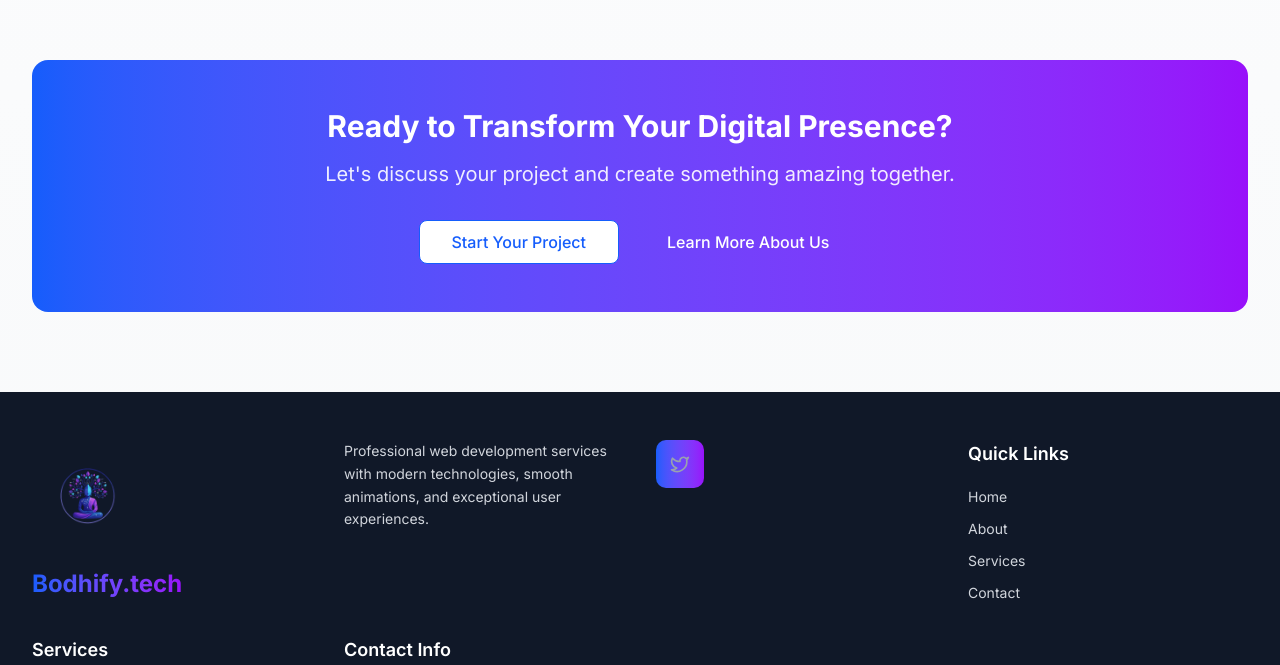
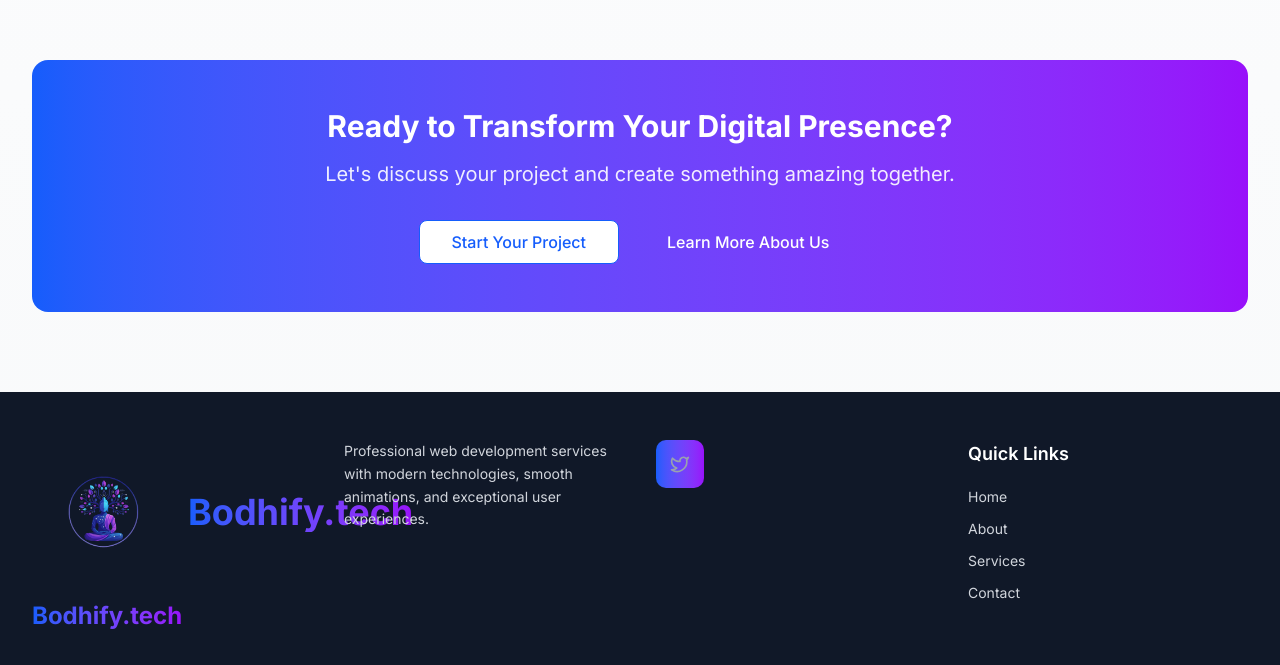
Before and after one commit to Anish508/NEXT-JS-WEBSITE, a Next.js app in the folder theme/: page / in a window 1280 px wide. Shown: the part 2132-2797 px from the top of the page. Built offline with nearby package versions, Linux system fonts and the light colour scheme.

Commit message:
modified:   theme/src/components/layout/Footer.jsx 	modified:   theme/src/components/layout/Navbar.jsx

```diff
--- a/theme/src/components/layout/Footer.jsx
+++ b/theme/src/components/layout/Footer.jsx
@@ -39,16 +39,19 @@ const Footer = () => {
         <div className="grid grid-cols-1 md:grid-cols-2 lg:grid-cols-4 gap-8">
           {/* Company Info */}
           <div className="space-y-4">
-            <div className="flex items-center space-x-2">
-              <div className="relative w-12 h-12 sm:w-20 sm:h-20 md:w-28 md:h-28">
-                <Image
-                  src="/brand-logo.png"
-                  alt="Bodhify.tech Logo"
-                  fill
-                  className="object-contain"
-                  priority
-                />
-              </div>
+            <div className="flex items-center space-x-3">
+              <Image
+                src="/brand-logo.png"
+                alt="Bodhify.tech Logo"
+                width={120} // default size
+                height={120}
+                className="object-contain w-12 h-12 sm:w-20 sm:h-20 md:w-28 md:h-28 lg:w-36 lg:h-36"
+                priority
+              />
+
+              <span className="text-lg sm:text-xl md:text-3xl lg:text-4xl font-bold bg-gradient-to-r from-blue-600 to-purple-600 bg-clip-text text-transparent">
+                Bodhify.tech
+              </span>
             </div>
 
             {/* Brand Text */}
--- a/theme/src/components/layout/Navbar.jsx
+++ b/theme/src/components/layout/Navbar.jsx
@@ -57,12 +57,12 @@ const Navbar = () => {
           {/* Logo */}
           <Link href="/" className="flex items-center space-x-4">
             {/* Logo Image */}
-            <div className="relative w-16 h-16 sm:w-26 sm:h-26 md:w-34 md:h-34 m-2">
+            <div className="relative w-20 h-20 sm:w-32 sm:h-32 md:w-36 md:h-26 lg:w-45 lg:h-45 m-2">
               <Image
                 src="/brand-logo.png"
                 alt="Bodhify.tech Logo"
                 fill
-                style={{ objectFit: "contain", marginTop: "5px" }}
+                className="object-contain"
                 priority
               />
             </div>
@@ -148,7 +148,11 @@ const Navbar = () => {
               onClick={() => setIsOpen(!isOpen)}
               className="text-gray-700 hover:text-blue-600 transition-colors duration-200"
             >
-              {isOpen ? <X className="w-6 h-6" /> : <Menu className="w-6 h-6" />}
+              {isOpen ? (
+                <X className="w-6 h-6" />
+              ) : (
+                <Menu className="w-6 h-6" />
+              )}
             </button>
           </div>
         </div>
```
